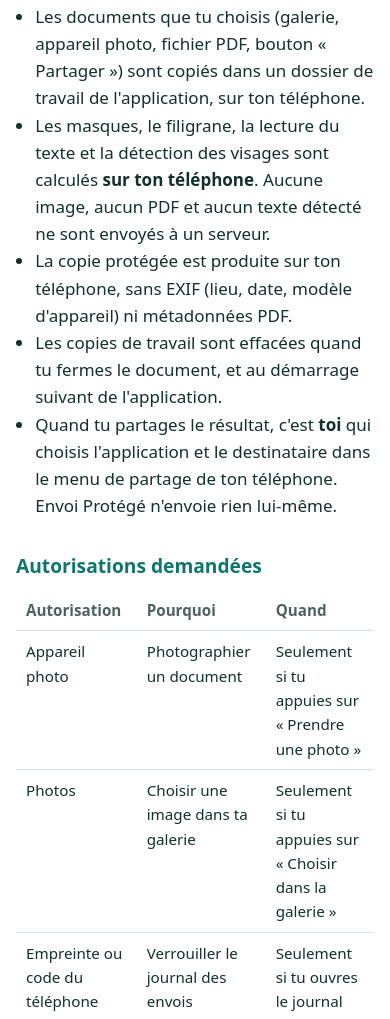
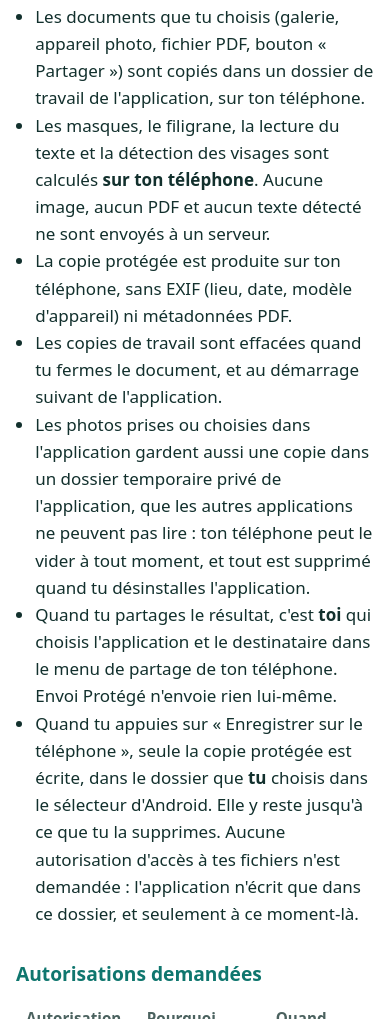
Before and after one commit to petitrouage/petitrouage.github.io, a plain HTML site: page politique-de-confidentialite.html in a window 390 px wide. Shown: the part 981-2000 px from the top of the page. Drawn offline with Linux system fonts and the light colour scheme.

Commit message:
Politique : copie temporaire des photos, enregistrement sur le telephone (22/11/2026)

```diff
--- a/politique-de-confidentialite.html
+++ b/politique-de-confidentialite.html
@@ -25,7 +25,7 @@
 <body>
 <main>
 <h1>Politique de confidentialité d'Envoi Protégé</h1>
-<p class="date">Dernière mise à jour : 20 novembre 2026</p>
+<p class="date">Dernière mise à jour : 22 novembre 2026</p>
 
 <p>Envoi Protégé est une application pour téléphone Android qui sert à protéger un document avant de l'envoyer :
 masquer des informations, ajouter un filigrane, supprimer les données cachées dans la photo ou le PDF.</p>
@@ -46,8 +46,14 @@ l'application demande à RevenueCat si ton Premium est actif (voir « Achats »)
   Aucune image, aucun PDF et aucun texte détecté ne sont envoyés à un serveur.</li>
   <li>La copie protégée est produite sur ton téléphone, sans EXIF (lieu, date, modèle d'appareil) ni métadonnées PDF.</li>
   <li>Les copies de travail sont effacées quand tu fermes le document, et au démarrage suivant de l'application.</li>
+  <li>Les photos prises ou choisies dans l'application gardent aussi une copie dans un dossier temporaire privé de
+  l'application, que les autres applications ne peuvent pas lire : ton téléphone peut le vider à tout moment, et tout
+  est supprimé quand tu désinstalles l'application.</li>
   <li>Quand tu partages le résultat, c'est <strong>toi</strong> qui choisis l'application et le destinataire dans le menu de
   partage de ton téléphone. Envoi Protégé n'envoie rien lui-même.</li>
+  <li>Quand tu appuies sur « Enregistrer sur le téléphone », seule la copie protégée est écrite, dans le dossier que
+  <strong>tu</strong> choisis dans le sélecteur d'Android. Elle y reste jusqu'à ce que tu la supprimes. Aucune autorisation
+  d'accès à tes fichiers n'est demandée : l'application n'écrit que dans ce dossier, et seulement à ce moment-là.</li>
 </ul>
 
 <h2>Autorisations demandées</h2>
```
